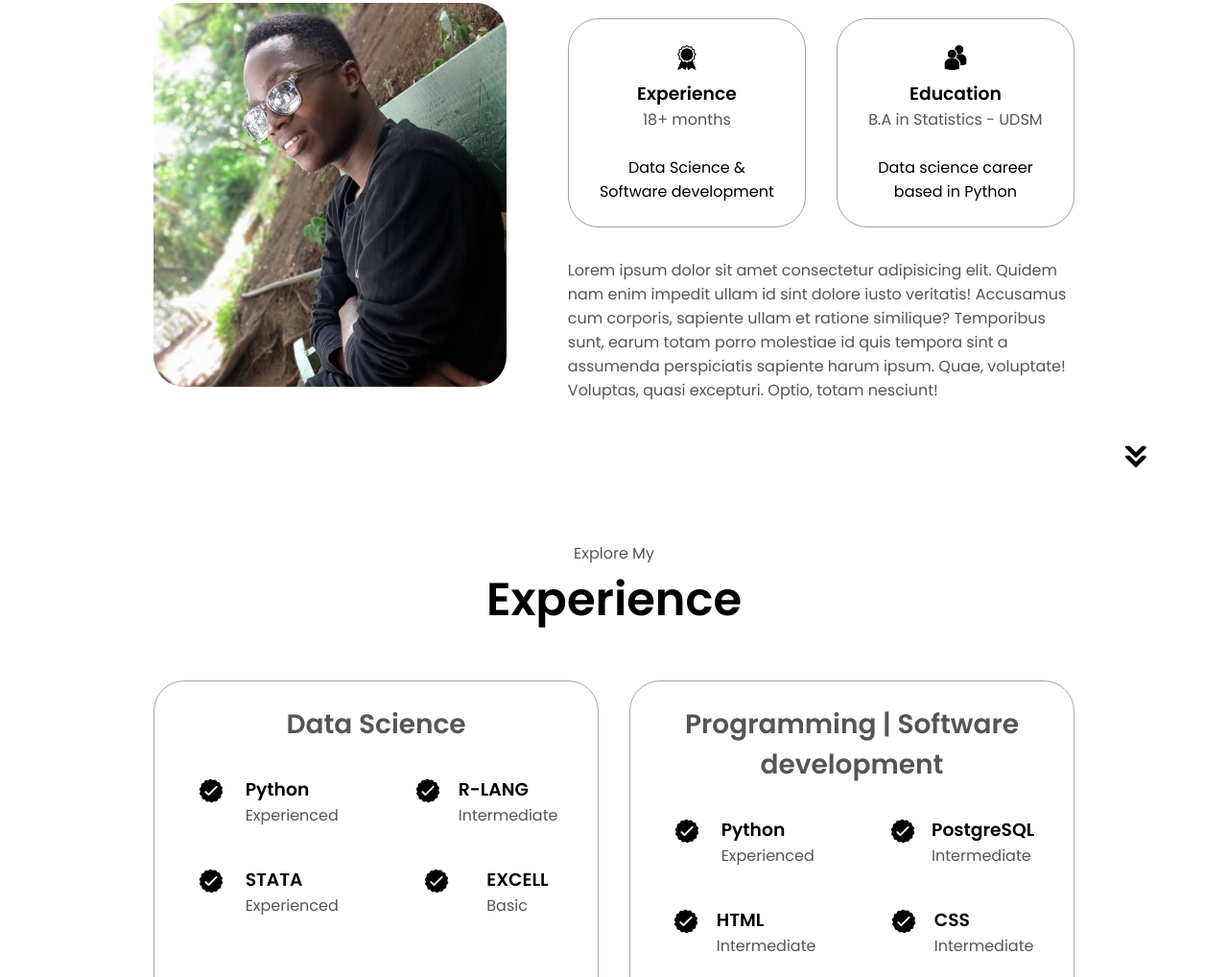
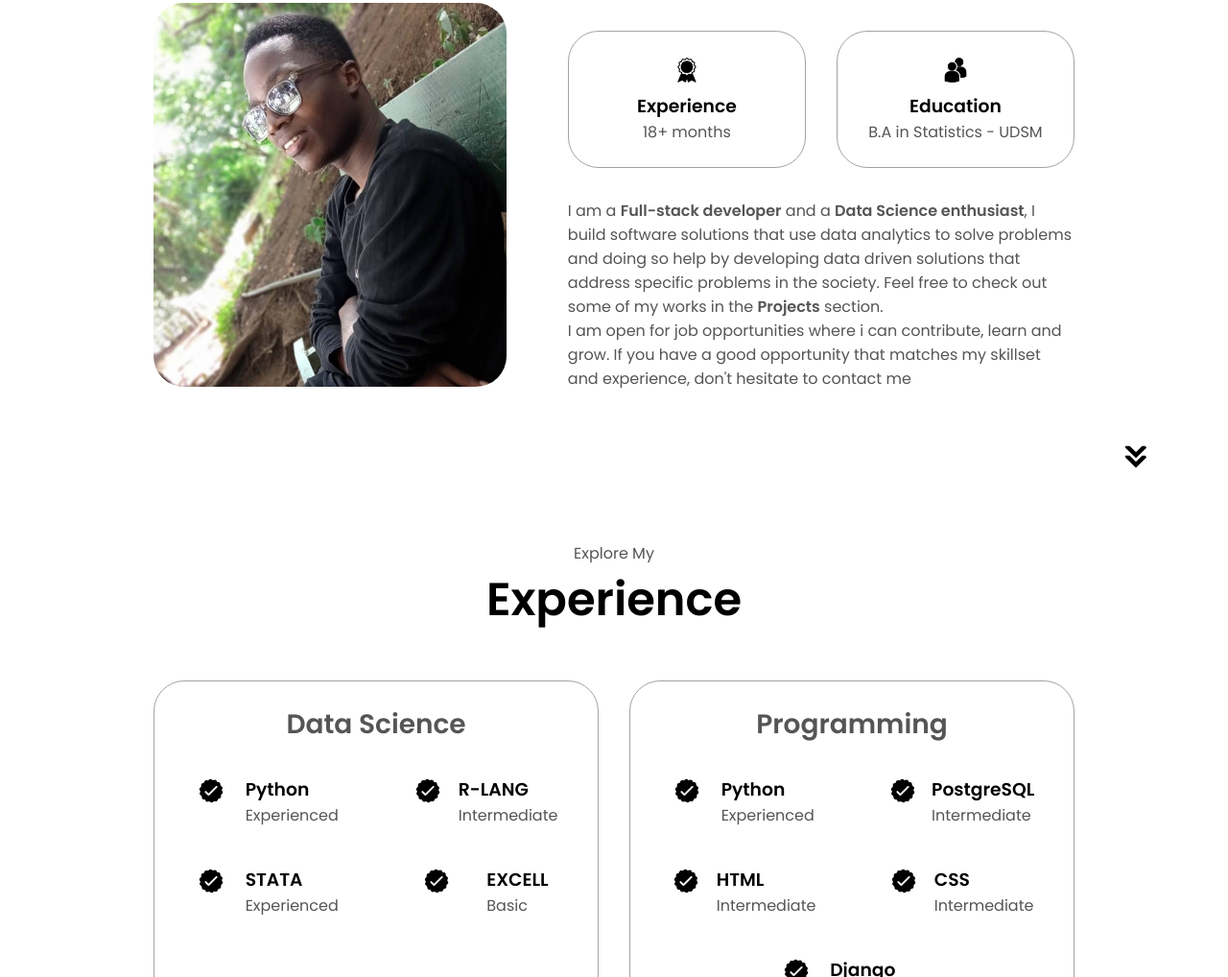
Before and after one commit to Johnndelembi/mywebsitev01, a plain HTML site: page index.html in a window 1280 px wide. Shown: the part 1132-2150 px from the top of the page at 96% size. Drawn offline with Linux system fonts and the light colour scheme.

Commit message:
Update index.html

```diff
--- a/index.html
+++ b/index.html
@@ -91,7 +91,8 @@
                         alt="experience icon"
                         class="icon"/>
                         <h3>Experience</h3>
-                        <p>18+ months </p><br/> Data Science & <br/> Software development</p>
+                        <p>18+ months </p>
+<!--                         <br/> Data Science & <br/> Software development</p> -->
                     </div>
                     <div class="details-container">
                         <img
@@ -99,14 +100,20 @@
                         alt="education icon"
                         class="icon"/>
                         <h3>Education</h3>
-                        <p> B.A in Statistics - UDSM </p><br />Data science career <br/> based in Python</p>
+                        <p> B.A in Statistics - UDSM </p>
+<!--                         </p><br />Data science career <br/> based in Python</p> -->
                     </div>
                 </div>
                 <div class="text-container">
                     <p>
-                        Lorem ipsum dolor sit amet consectetur adipisicing elit.
-                        Quidem nam enim impedit ullam id sint dolore iusto veritatis! Accusamus cum corporis, sapiente ullam et ratione similique? Temporibus sunt, earum totam porro molestiae id quis tempora sint a assumenda perspiciatis sapiente harum ipsum.
-                        Quae, voluptate! Voluptas, quasi excepturi. Optio, totam nesciunt!
+                        I am a <b>Full-stack developer</b> and a <b>Data Science enthusiast</b>, I build software solutions
+                        that use data analytics to solve problems and doing so help by developing data driven solutions that
+                        address specific problems in the society.
+                        Feel free to check out some of my works in the <b>Projects</b> section.
+                        <br>
+                        I am open for job opportunities where i can contribute, learn and grow.
+                        If you have a good opportunity that matches my skillset and experience,
+                        don't hesitate to contact me
                     </p>
                 </div>
             </div>
@@ -166,7 +173,7 @@
                     </div>
                 </div>
                 <div class="details-container">
-                    <h2 class="experience-sub-title">Programming | Software development</h2>
+                    <h2 class="experience-sub-title">Programming</h2>
                     <div class="article-container">
                         <article>
                             <img src="./assets/checkmark.png" alt="experience icon"
```
